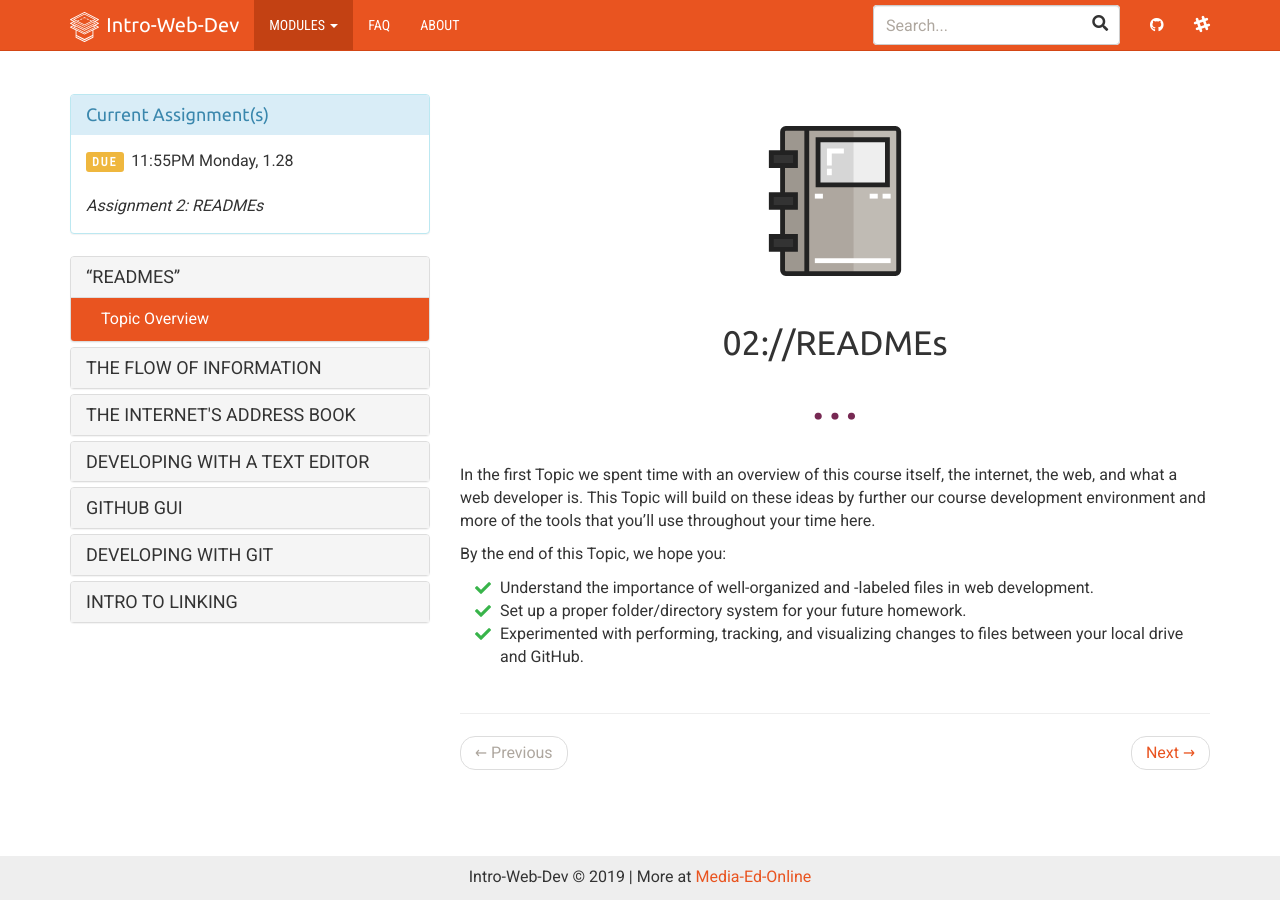
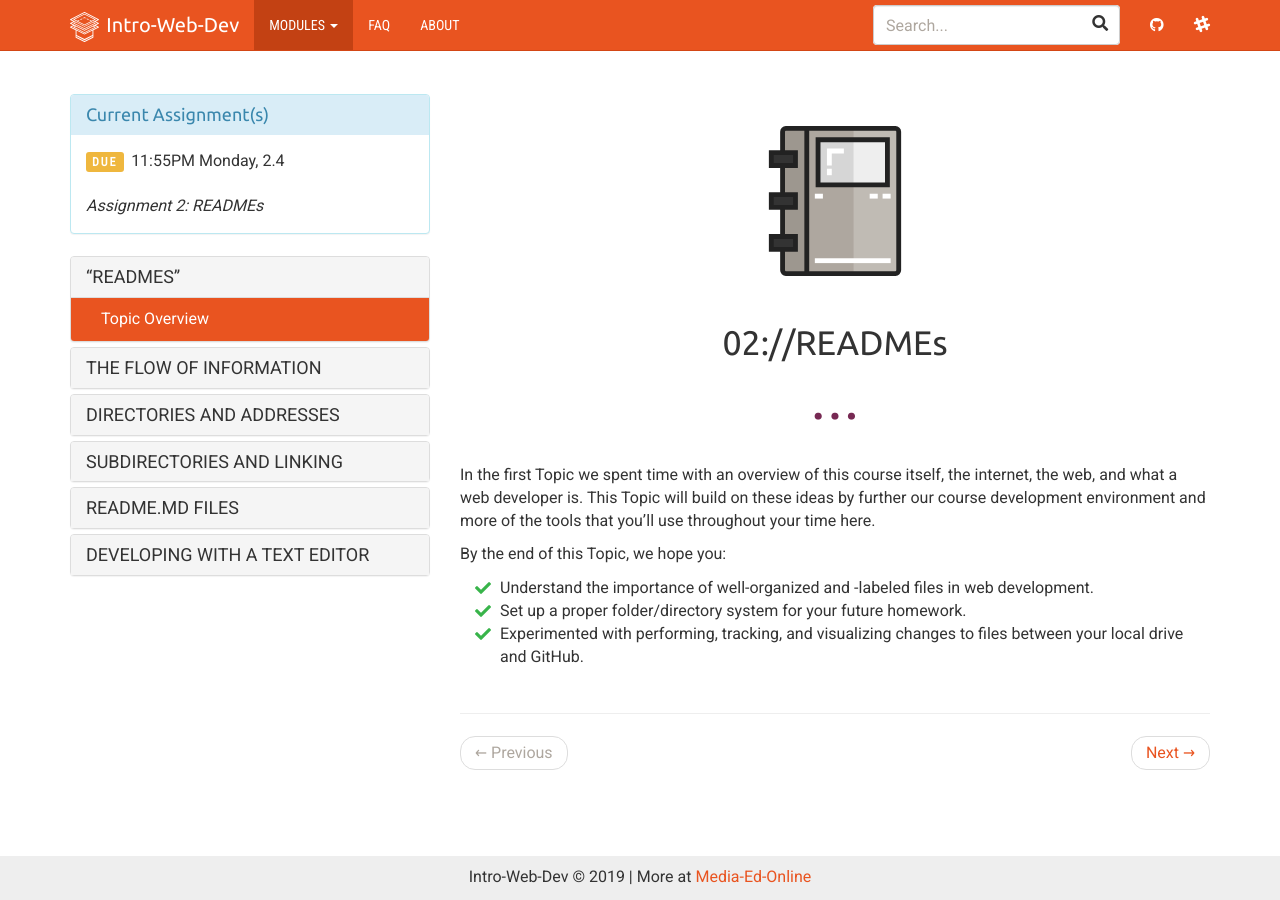
Before and after one commit to Media-Ed-Online/intro-web-dev, a Jekyll site: the page built from _docs/topic-02/00-index/page-01.md, in a window 1280 px wide. Built offline with Jekyll 4.4.1, drawn with Linux system fonts in a browser that asks for light colours; nearby versions of some CDN libraries.

```diff
--- a/_data/dates.yml
+++ b/_data/dates.yml
@@ -3,7 +3,7 @@
 examples: ["None"]
 topic-00: ["11:55PM Monday, 1.21"]
 topic-01: ["11:55PM Monday, 1.28"]
-topic-02: ["11:55PM Monday, 1.28"]
+topic-02: ["11:55PM Monday, 2.4"]
 topic-03: ["11:55PM Monday, 2.4"]
 topic-04: ["11:55PM Monday, 2.11"]
 topic-05: ["11:55PM Monday, 2.18"]
--- a/_data/docs.yml
+++ b/_data/docs.yml
@@ -83,7 +83,7 @@
     - readme-files
     - todo-editors
 
-  - title: Repositories and GitHub.com
+  - title: Developing with GitHub.com
     docs:
     - git-vcs
     - git-new-repo
@@ -101,44 +101,40 @@
 
   - title: The Flow of Information
     docs:
-    - infrastructure
-    - protocols
-    - todo-flow-info
+    - net-infrastructure
+    - net-protocols
+    - todo-net-flow
 
-  - title: The Internet's Address Book
+  - title: Directories and Addresses
     docs:
-    - web-addresses
+    - urls-addresses
     - urls-absolute
     - urls-relative
     - todo-urls
 
-  - title: Developing with a Text Editor
-    docs:
-    - atom-intro
-    - atom-base-install
-    - atom-optional-install
-    - create-readme
-    - todo-readme
-    - todo-atom
-
-  - title: GitHub GUI
-    docs:
-    - github-desktop-intro
-    - github-desktop-install
-    - todo-github-desktop
-
-  - title: Developing with Git
-    docs:
-    - dev-part-1
-    - dev-part-2
-    - dev-part-3
-    - dev-part-4
-    - dev-part-5
-    - todo-setup
-
-  - title: Intro to Linking
+  - title: Subdirectories and Linking
     docs:
     - link-internal
     - link-same
     - link-deeper
     - todo-linking
+
+  - title: README.md Files
+    docs:
+    - markdown-readme
+    - markdown-headings
+    - markdown-paragraphs
+    - markdown-emphasis
+    - markdown-lists
+    - markdown-links
+    - markdown-images
+    - markdown-code
+    - todo-readme
+
+  - title: Developing with a Text Editor
+    docs:
+    - atom-install
+    - atom-new-directory
+    - atom-new-file
+    - atom-move-file
+    - todo-atom
```
Also changed, not shown: _docs/topic-00/img/gh-issues-preview.png (deleted), _docs/topic-00/img/gh-issues-select.png (deleted), _docs/topic-00/img/gh-issues-write.png (deleted), _docs/topic-00/img/gh-settings.jpg (deleted), _docs/topic-00/img/gh-signup.jpg (deleted).
